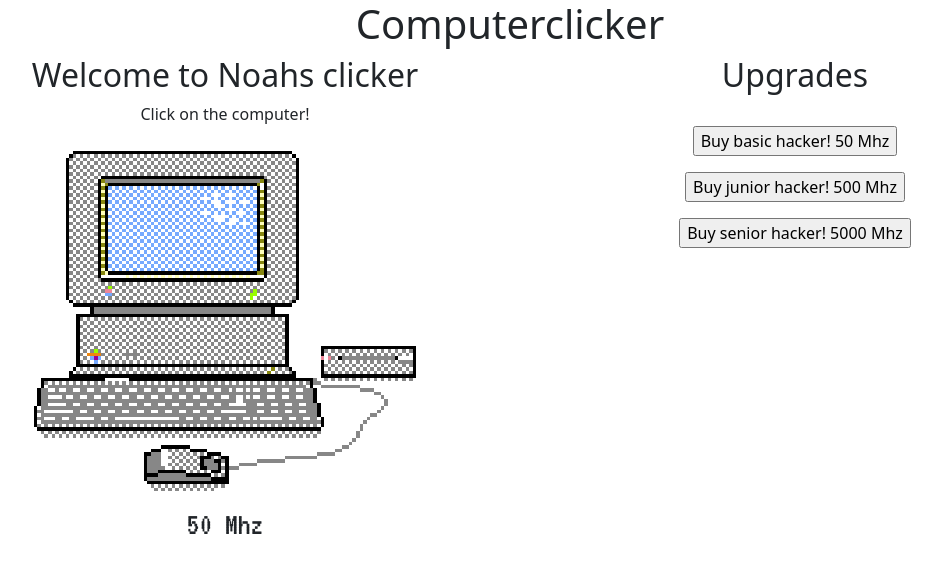
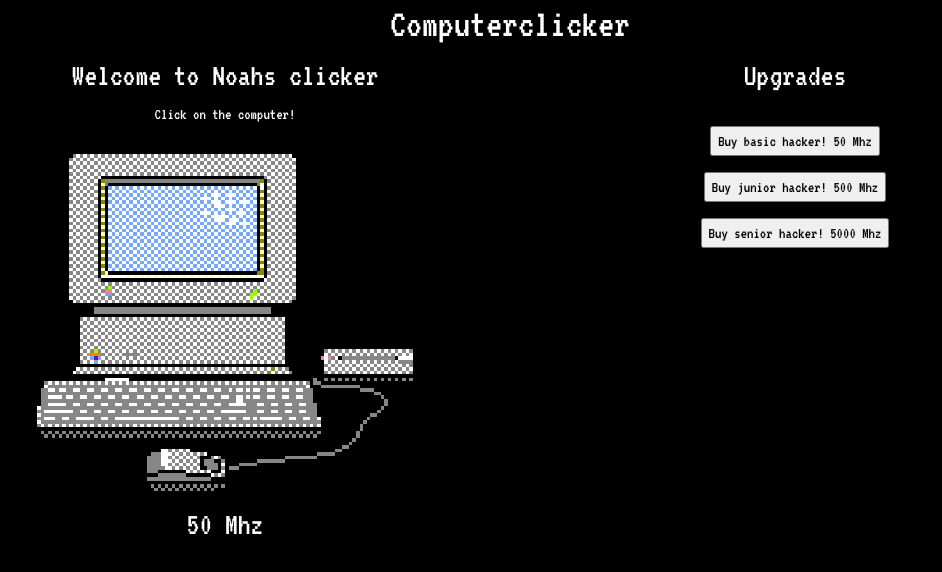
Before and after one commit to BjornNordblom/noahcola34, a plain HTML site: page index.html in a window 1280 px wide. Shown: the whole page, without its empty margins (130-1072 px from the left). Drawn offline with nearby package versions, Linux system fonts and the light colour scheme.

Commit message:
Add files via upload

```diff
--- a/index.html
+++ b/index.html
@@ -10,6 +10,14 @@
     />
     <style>
       @import url("https://fonts.googleapis.com/css2?family=VT323&display=swap");
+      body {
+        background-color: #000000 !important;
+        color: #ffffff !important;
+        font-family: "VT323", monospace !important;
+      }
+      button {
+        border-radius: 0px;
+      }
     </style>
     <title>Noah Computerclicker</title>
   </head>
```
